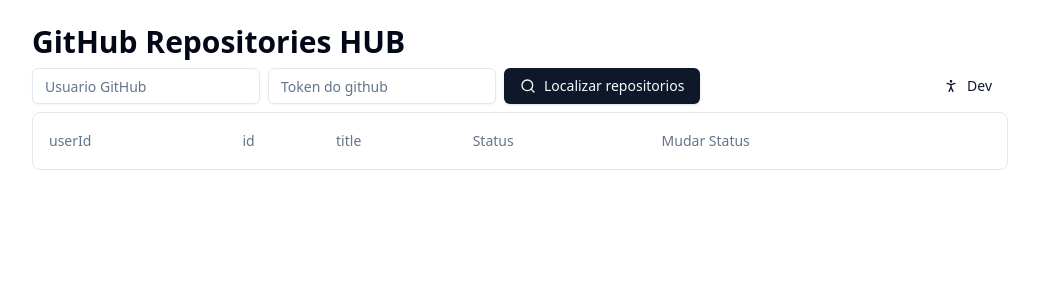
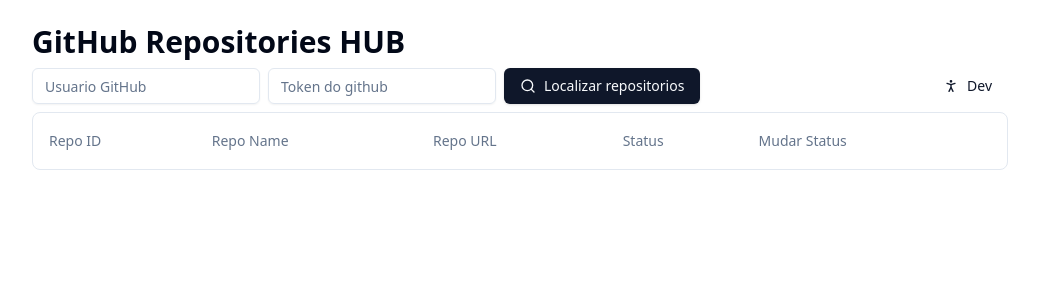
Before and after one commit to Durukar/GitHub-Repositories-Hub, a React (Vite) app in the folder frontend/: page / in a window 1280 px wide. Shown: the top 300 px of the page, without its empty margins (120-1159 px from the left). Built offline with nearby package versions, Linux system fonts and the light colour scheme.

Commit message:
Update App.tsx

```diff
--- a/frontend/src/App.tsx
+++ b/frontend/src/App.tsx
@@ -159,9 +159,9 @@
       <div className="border rounded-lg p-2 h-full">
         <Table>
           <TableHeader>
-            <TableHead>userId</TableHead>
-            <TableHead>id</TableHead>
-            <TableHead>title</TableHead>
+            <TableHead>Repo ID</TableHead>
+            <TableHead>Repo Name</TableHead>
+            <TableHead>Repo URL</TableHead>
             <TableHead>Status</TableHead>
             <TableHead className="m">Mudar Status</TableHead>
           </TableHeader>
```
